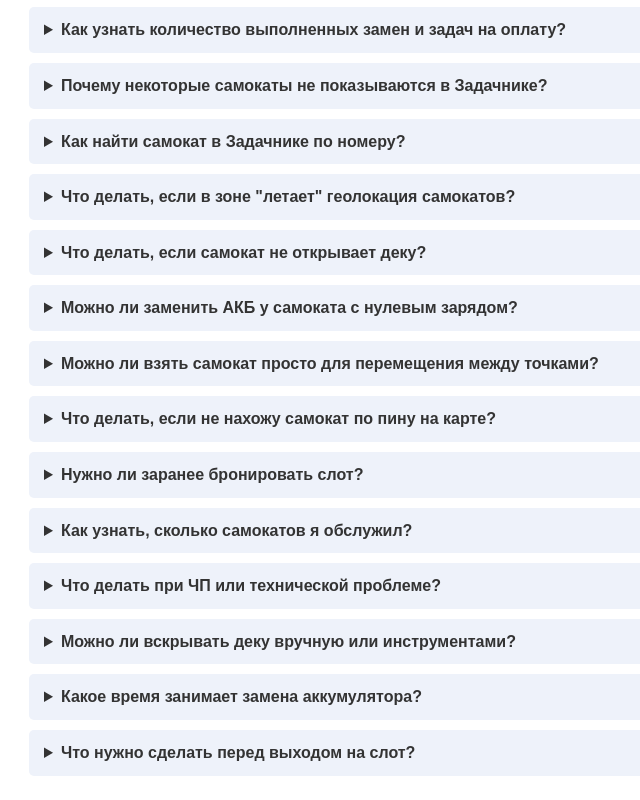
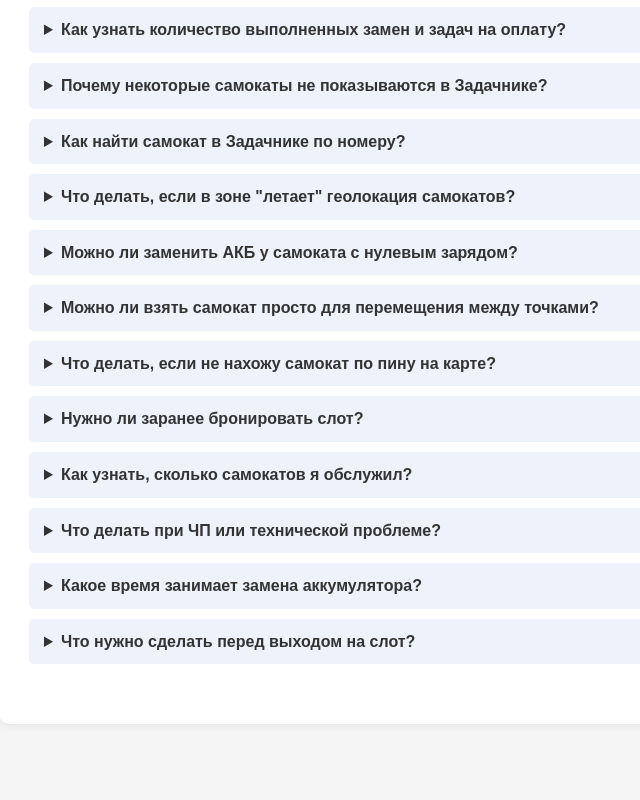
Before and after one commit to asdrt12tr/yurent, a plain HTML site: page index.html in a window 1280 px wide. Shown: the part 3525-4325 px from the top of the page, without its empty margins (161-801 px from the left). After the commit the page ends 4269 px from the top, so only its background shows below. Drawn offline with Linux system fonts and the light colour scheme.

Commit message:
Update index.html

```diff
--- a/index.html
+++ b/index.html
@@ -293,11 +293,6 @@
   </details>
 
   <details>
-    <summary>Что делать, если самокат не открывает деку?</summary>
-    <p>Проверьте уровень сигнала. Если проблема сохраняется, отметьте в приложении «Не найден» и обратитесь в техподдержку.</p>
-  </details>
-
-  <details>
     <summary>Можно ли заменить АКБ у самоката с нулевым зарядом?</summary>
     <p>Нет, такие самокаты требуют другого оборудования.</p>
   </details>
@@ -328,11 +323,6 @@
   </details>
 
   <details>
-    <summary>Можно ли вскрывать деку вручную или инструментами?</summary>
-    <p>Запрещено. Деку открывает только самокат автоматически через приложение.</p>
-  </details>
-
-  <details>
     <summary>Какое время занимает замена аккумулятора?</summary>
     <p>Обычно 20–30 секунд.</p>
   </details>
```
